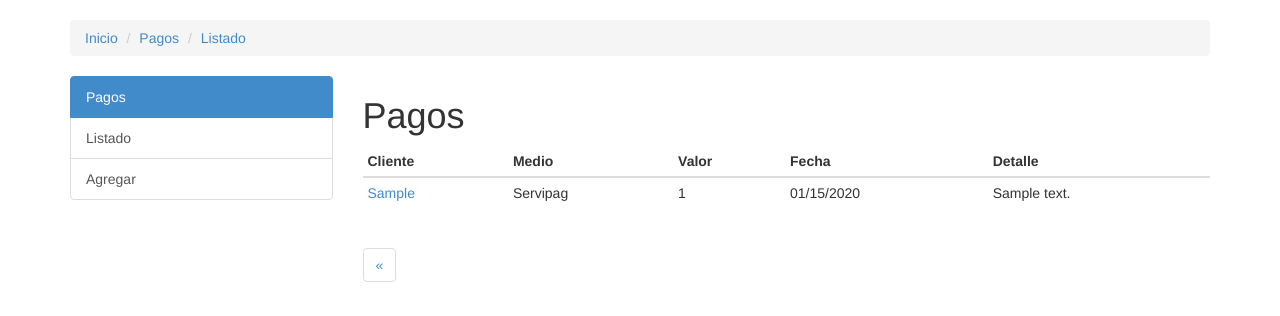
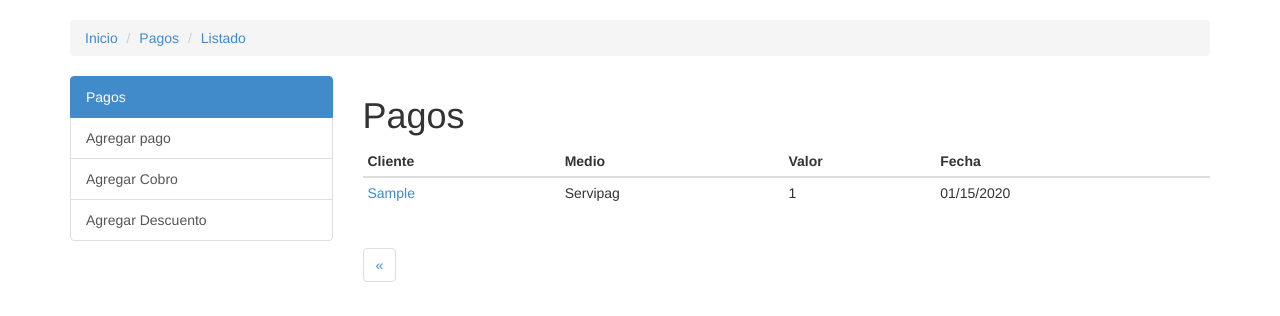
Before and after one commit to GonzaloAfa/centrointernetv2, a Django app: page /pago/page/1 in a window 1280 px wide. Shown: the part 52-368 px from the top of the page. Run offline with Django 3.2, Linux system fonts and the light colour scheme; a user stored in the database is signed in; tables that the repository leaves empty hold one stand-in row (values such as "Sample post"); parts of the project's set-up code (start-up, migrations or seed data) failed here and were passed over; some libraries are stand-ins or nearby versions.

Commit message:
se elimina el campo detalle y la info de la barra superior

```diff
--- a/templates/pay/list.html
+++ b/templates/pay/list.html
@@ -19,7 +19,6 @@ class="list-group-item active"
             <th>Medio</th>
             <th>Valor</th>
             <th>Fecha</th>
-            <th>Detalle</th>
           </tr>
          </thead>
         <tbody>
@@ -30,7 +29,6 @@ class="list-group-item active"
 			<td>{{element.metodo_pago}}</td>
 			<td>{{element.cantidad}}</td>
 			<td>{{element.datetime|date:'SHORT_DATE_FORMAT'}}</td>
-			<td>{{element.descripcion}}</td>
 		</tr>
 		{% endfor %}
         </tbody>
--- a/templates/pay/pay.html
+++ b/templates/pay/pay.html
@@ -17,6 +17,8 @@ class='active'
 
 {% block link-sidebar %}
  	<a href="/pago" class="list-group-item active">Pagos</a>
- 	<a href="/pago" class="list-group-item">Listado</a>
-    <a href="/pago/nuevo" class="list-group-item">Agregar</a>
+    <a href="/pago/nuevo" class="list-group-item">Agregar pago</a>
+    <a href="/cobro/nuevo" class="list-group-item ">Agregar Cobro</a>
+    <a href="/descuento/nuevo" class="list-group-item ">Agregar Descuento</a>
+
 {% endblock %}
```
